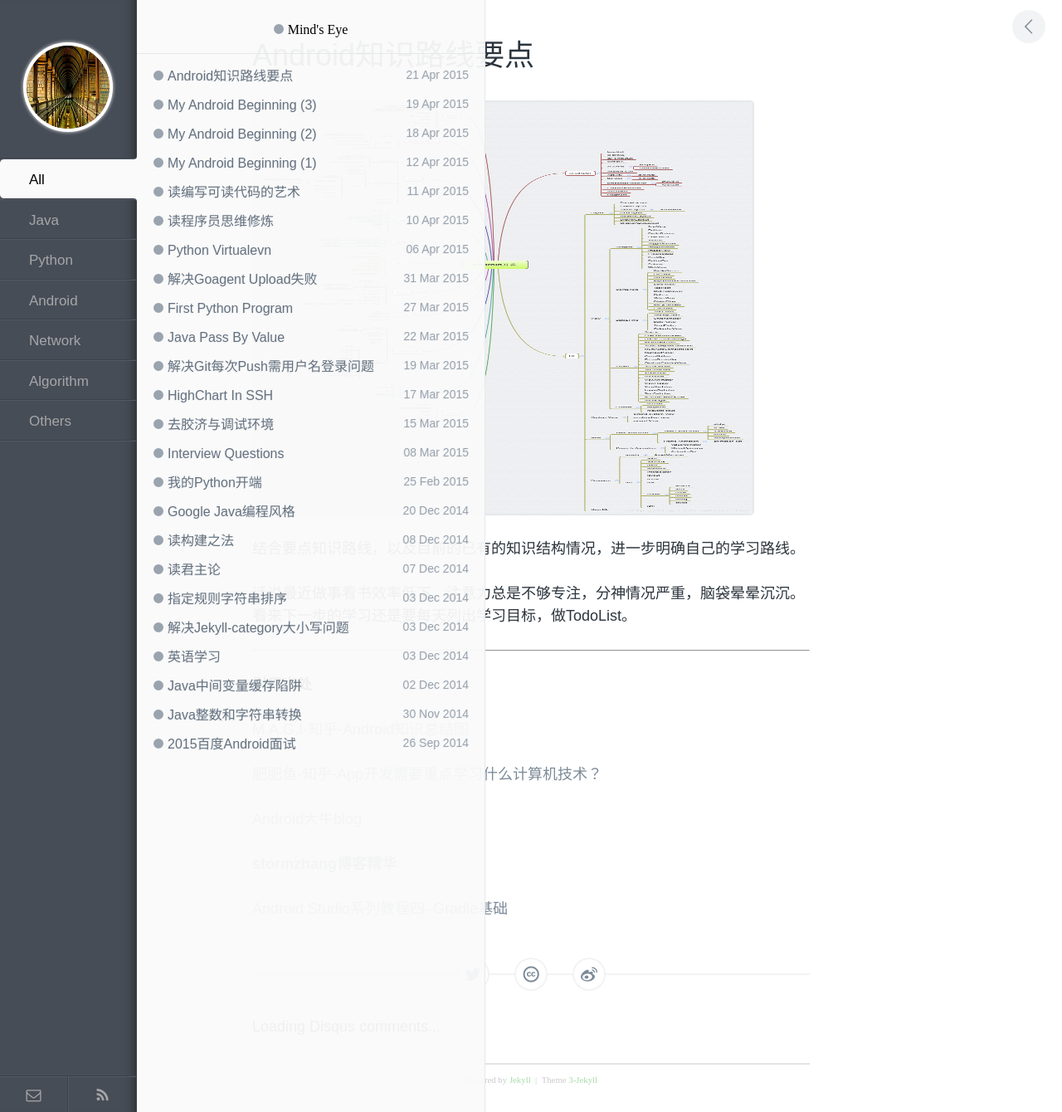
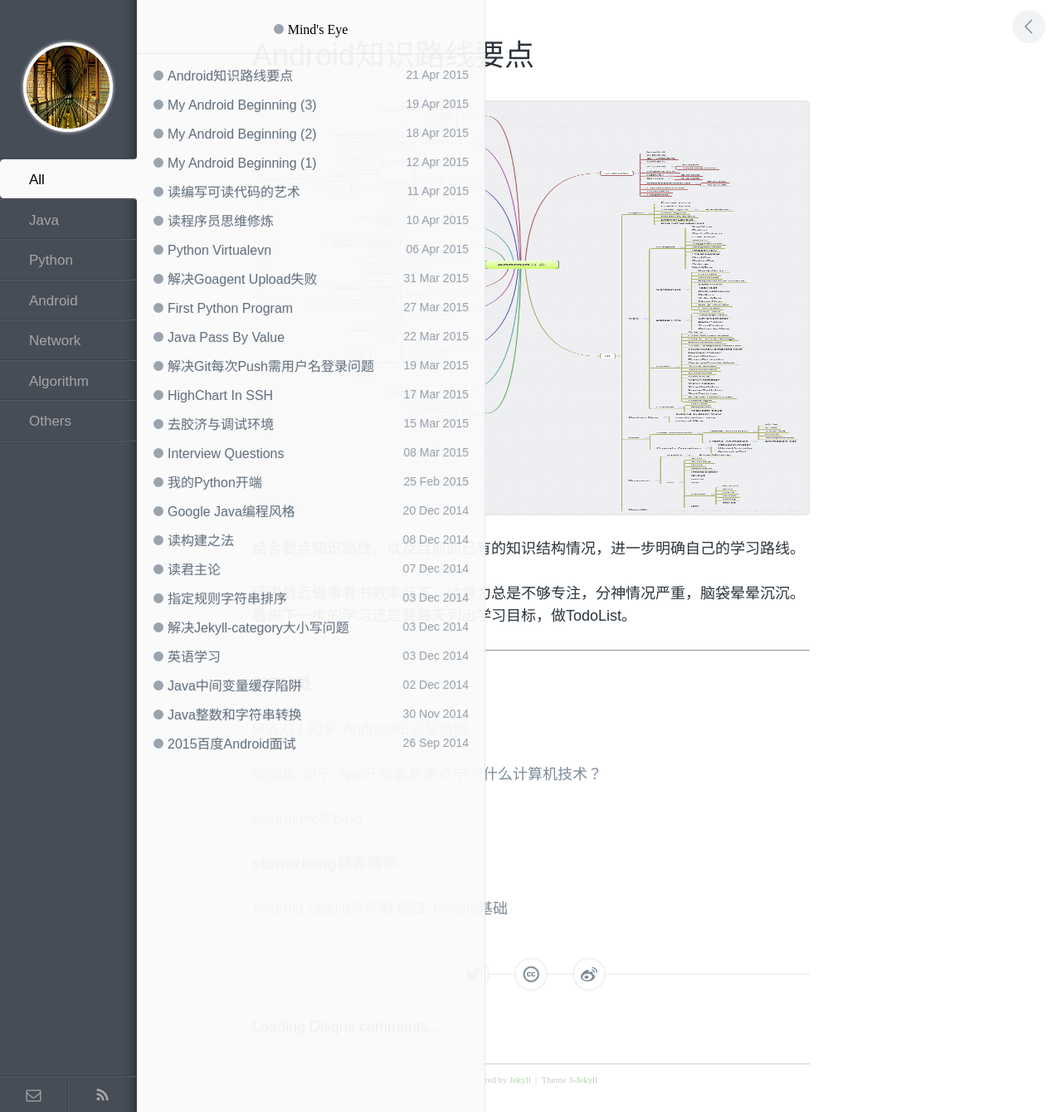
Before and after one commit to enlipan/enlipan.github.io, a Jekyll site: the page built from _posts/2015-4-21-The-Android-outline.md, in a window 1280 px wide. Shown: the whole page at 83% size. Built offline with Jekyll 4.4.1, drawn with Linux system fonts in a browser that asks for light colours; comment, search, counter and statistics services are not loaded.

Commit message:
modify img

```diff
--- a/_posts/2015-4-21-The-Android-outline.md
+++ b/_posts/2015-4-21-The-Android-outline.md
@@ -4,7 +4,7 @@ title: Android知识路线要点
 category: android
 ---
 
-<img src="/assets/img/20150421/Android学习知识要点.png" alt="Android学习知识要点" align="middle" width="90%">
+<img src="/assets/img/20150421/Android学习知识要点.png" alt="Android学习知识要点" align="middle" width="100%" height="100%">
 
 结合要点知识路线，以及目前的已有的知识结构情况，进一步明确自己的学习路线。
 
```
